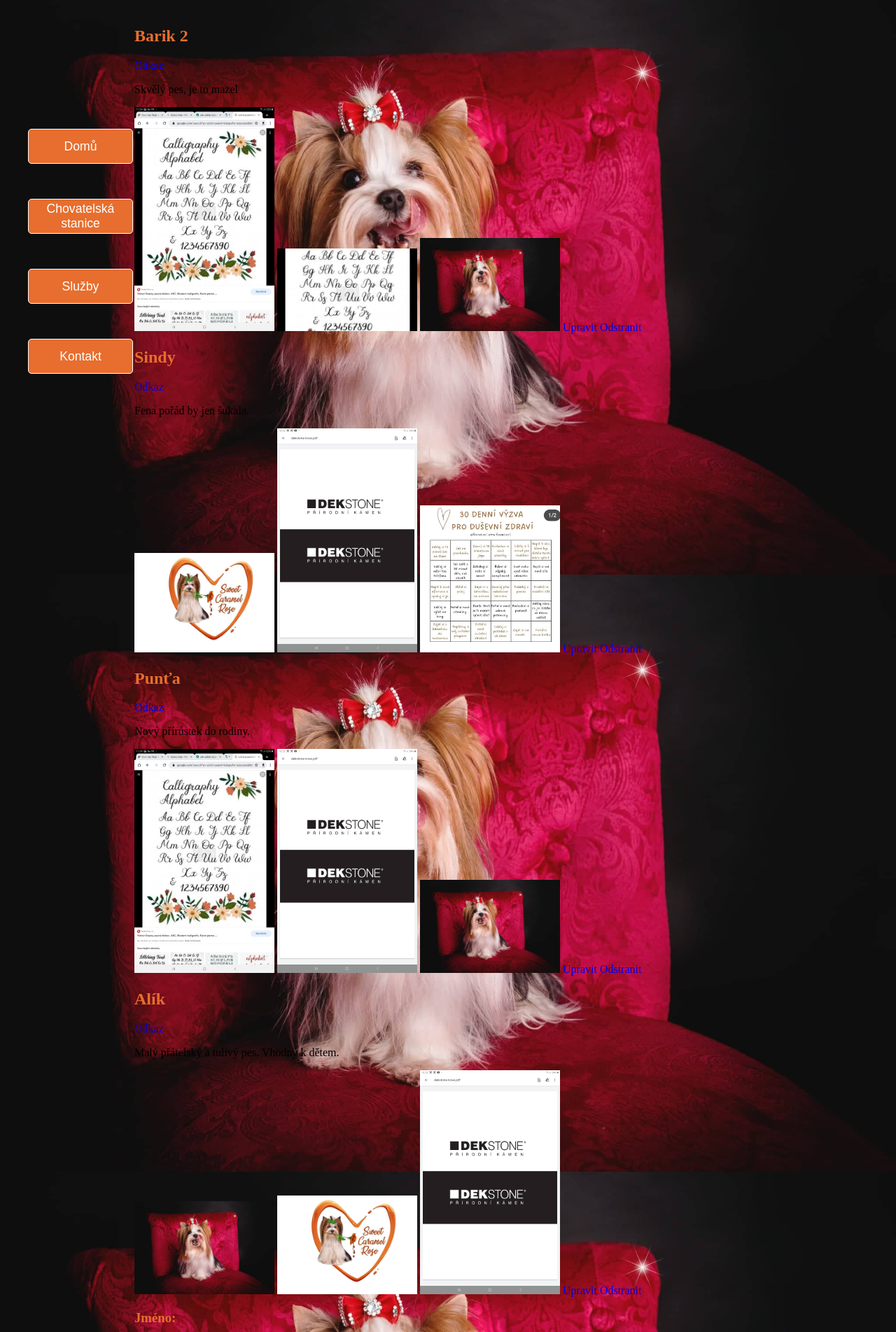
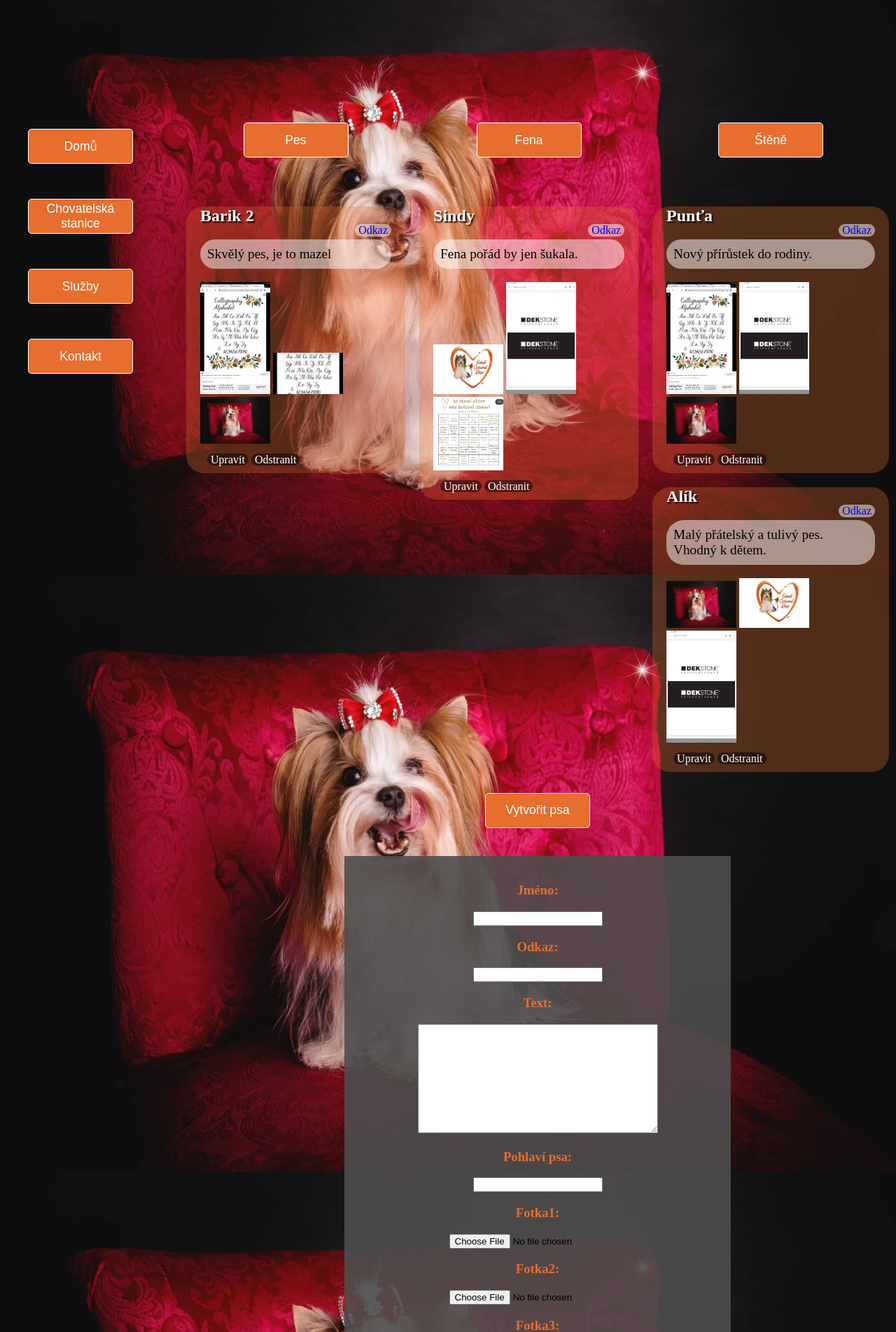
Before and after one commit to KvetoslavPrikryl/Sweet_caramel_rose_DJANGO, a Django app: page /chovatelska_stanice in a window 1280 px wide. Shown: the part 32-1935 px from the top of the page at 70% size. Run offline with Django 4.2, Linux system fonts and the light colour scheme; a user stored in the database is signed in; data comes from the database, SQL or seed files in the repository; both versions use the stored data as it was after the commit.

Commit message:
styling kennel.html

```diff
--- a/backend/static/Styles/base.css
+++ b/backend/static/Styles/base.css
@@ -69,9 +69,25 @@ header{
 /* Main */
 
 main{
-    width: 85%;
+    width: 100%;
     float: right;
     margin: 50px 0;
+}
+.form{
+    margin: 20px auto;
+    width: 50%;
+    background: rgba(78, 77, 77, 0.9);
+    padding: 20px;
+    text-align: center;
+    display: flex;
+    flex-direction: column;
+}
+.form-button{
+    margin: 20px auto;
+}
+.input{
+    margin: auto;
+    width: 50%;
 }
 
 /* Footer */
@@ -89,7 +105,7 @@ main{
     max-width: 100%;
     display: flex;
     flex-direction: column;
-    padding: 5rem 3rem 1rem 3rem;
+    padding: 5rem 3rem 1rem 13rem;
 }
 .footer-container .cont-right{
     max-width: 100%;
@@ -121,6 +137,9 @@ main{
     .main{
         width: 100%;
     }
+    .footer-container .cont-left{
+        padding: 5rem 3rem 1rem 3rem;
+    }
 }
 @media screen and (max-width:640px) {
     .footer-container{
@@ -130,7 +149,4 @@ main{
         width: 300px;
         height: 250px;
     }
-    main{
-        margin: 150px 20px;
-    }
 }
--- /dev/null
+++ b/backend/static/Styles/kennel.css
@@ -0,0 +1,50 @@
+.container{
+    width: 80%;
+    float: right;
+    text-align: center;
+    margin-top: 11.5%;
+}
+.kennel{
+    display: flex;
+}
+.kennel-dogs{
+    max-width: 33%;
+    margin: 10px;
+}
+.one-dog{
+    position: relative;
+    background: rgba(231,110,46, 0.3);
+    border-radius: 25px;
+    text-align: left;
+    padding: 0 20px;
+}
+.dog-name{
+    text-shadow: 2px 2px 2px black;
+    color: white;
+}
+.dog-link{
+    position: absolute;
+    top: 25px;
+    right: 20px;
+    background: rgba(255, 255, 255, 0.5);
+    border-radius: 25px;
+    padding: 0 5px;
+}
+.dog-text{
+    font-size: 1.2rem;
+    background: rgba(255, 255, 255, 0.5);
+    border-radius: 25px;
+    padding:10px;
+}
+.dog-img{
+    width: 100px;
+}
+.dog-edit-delete-button{
+    background: rgba(0, 0, 0, 0.5);
+    border-radius: 25px;
+    padding: 0 5px;
+    color: white;
+}
+.dog-admin{
+    padding: 10px;
+}
--- a/backend/static/Styles/service.css
+++ b/backend/static/Styles/service.css
@@ -48,7 +48,7 @@
 .delete-service{
     position: absolute;
     top:40%;
-    right:10%;
+    right:15%;
     color: black;
 }
 .service-form{
@@ -61,13 +61,11 @@
 .form-text{
     text-shadow: 2px 2px 2px rgb(0, 0, 0);
 }
-.service-form-button{
-    margin-top: 20px;
-}
 .gallery-headline{
     background: rgba(255, 255, 255, 0.4);
     text-shadow: 2px 2px 2px black;
     font-size: 3rem;
+    margin-top: 20%;
 }
 .create-gallery{
     text-align: right;
--- a/backend/website/templates/kennel.html
+++ b/backend/website/templates/kennel.html
@@ -1,55 +1,77 @@
 {% extends "base.html" %}
 {% load static %}
+{% block styling %}
+    <link rel="stylesheet", href="{% static 'Styles/kennel.css' %}">
+{% endblock %}
 
 {% block content %}
 
-    <div>
+    <div class="container">
+        <section class="kennel">
+            <div class="kennel-dogs">
+                <button class="btn">Pes</button>
                 {% for dog in dog_man %}
-            <h2>{{dog.name}}</h2>
-            <a href="{{dog.link}}">Odkaz</a>
-            <p>{{dog.body}}</p>
-            <img src="{{dog.image1.url}}" width="200">
-            <img src="{{dog.image2.url}}" width="200">
-            <img src="{{dog.image3.url}}" width="200">
+                    <div class="one-dog">
+                        <h2 class="dog-name">{{dog.name}}</h2>
+                        <a href="{{dog.link}}" class="dog-link">Odkaz</a>
+                        <p class="dog-text">{{dog.body}}</p>
+                        <img src="{{dog.image1.url}}" class="dog-img">
+                        <img src="{{dog.image2.url}}" class="dog-img">
+                        <img src="{{dog.image3.url}}" class="dog-img">
+                        <div class="dog-admin">
                             {% if user.is_authenticated %}
-                <a href="{% url 'update' dog.id %}">Upravit</a>
-                <a href="{% url 'delete-dog' dog.id %}">Odstranit</a>
+                                <a href="{% url 'update' dog.id %}" class="dog-edit-delete-button">Upravit</a>
+                                <a href="{% url 'delete-dog' dog.id %}" class="dog-edit-delete-button">Odstranit</a>
                             {% endif %}
-
+                        </div>
+                    </div>
                 {% endfor %}
+            </div>
+            <div class="kennel-dogs">
+                <button class="btn">Fena</button>
 
                 {% for dog in dog_women %}
-            <h2>{{dog.name}}</h2>
-            <a href="{{dog.link}}">Odkaz</a>
-            <p>{{dog.body}}</p>
-            <img src="{{dog.image1.url}}" width="200">
-            <img src="{{dog.image2.url}}" width="200">
-            <img src="{{dog.image3.url}}" width="200">
+                    <div class="one-dog">
+                        <h2 class="dog-name">{{dog.name}}</h2>
+                        <a href="{{dog.link}}" class="dog-link">Odkaz</a>
+                        <p class="dog-text">{{dog.body}}</p>
+                        <img src="{{dog.image1.url}}" class="dog-img">
+                        <img src="{{dog.image2.url}}" class="dog-img">
+                        <img src="{{dog.image3.url}}" class="dog-img">
+                        <div class="dog-admin">
+                            {% if user.is_authenticated %}
+                                <a href="{% url 'update' dog.id %}" class="dog-edit-delete-button">Upravit</a>
+                                <a href="{% url 'delete-dog' dog.id %}" class="dog-edit-delete-button">Odstranit</a>
+                            {% endif %}
+                        </div>
+                    </div>
+                {% endfor %}
+            </div>
+            <div class="kennel-dogs">
+                <button class="btn">Štěně</button>
+
+                {% for dog in puppy %}
+                    <div class="one-dog">
+                        <h2 class="dog-name">{{dog.name}}</h2>
+                        <a href="{{dog.link}}" class="dog-link">Odkaz</a>
+                        <p class="dog-text">{{dog.body}}</p>
+                        <img src="{{dog.image1.url}}" class="dog-img">
+                        <img src="{{dog.image2.url}}" class="dog-img">
+                        <img src="{{dog.image3.url}}" class="dog-img">
+                        <div class="dog-admin">
+                            {% if user.is_authenticated %}
+                                <a href="{% url 'update' dog.id %}" class="dog-edit-delete-button">Upravit</a>
+                                <a href="{% url 'delete-dog' dog.id %}" class="dog-edit-delete-button">Odstranit</a>
+                            {% endif %}
+                        </div>
+                    </div>
+                {% endfor %}
+            </div>
+        </section>
 
             {% if user.is_authenticated %}
-                <a href="{% url 'update' dog.id %}">Upravit</a>
-                <a href="{% url 'delete-dog' dog.id %}">Odstranit</a>
-            {% endif %}
-
-        {% endfor %}
-
-        {% for dog in puppy %}
-            <h2>{{dog.name}}</h2>
-            <a href="{{dog.link}}">Odkaz</a>
-            <p>{{dog.body}}</p>
-            <img src="{{dog.image1.url}}" width="200">
-            <img src="{{dog.image2.url}}" width="200">
-            <img src="{{dog.image3.url}}" width="200">
-
-            {% if user.is_authenticated %}
-                <a href="{% url 'update' dog.id %}">Upravit</a>
-                <a href="{% url 'delete-dog' dog.id %}">Odstranit</a>
-            {% endif %}
-
-        {% endfor %}
-    </div>
-
-    {% if user.is_authenticated %}
+                <button class="btn form-button" >Vytvořit psa</button>
+                <section class="form">
                     <form action="{% url 'kennel' %}" method="POST" enctype="multipart/form-data">
                         {% csrf_token %}
                         <h3>Jméno:</h3> {{form.name}}<br/>
@@ -59,8 +81,13 @@
                         <h3>Fotka1:</h3>{{form.image1}}<br/>
                         <h3>Fotka2:</h3>{{form.image2}}<br/>
                         <h3>Fotka3:</h3>{{form.image3}}<br/>
-            <input type="submit" value="Uložit" class="">
+                        <input type="submit" value="Uložit" class="btn form-button">
                     </form>
+                </section>
             {% endif %}
 
+    </div>
+
+
+
 {% endblock  %}
--- a/backend/website/views.py
+++ b/backend/website/views.py
@@ -46,6 +46,7 @@ def kennel(request):
         elif dog.dog_sex == "štěně":
             puppy.append(dog)
         else:
+            some_dogs.append(dog)
             print(f"Nepodařilo se přidat tyto psy: {some_dogs}")
     if request.method == "POST":
         formular = DogForm(request.POST, request.FILES)
```
Also changed, not shown: backend/static/Styles/gallery.css (+15 -6 lines), backend/website/templates/gallery.html (+13 -9 lines), backend/website/templates/service.html (+4 -4 lines), backend/db.sqlite3, backend/media/images/Dog1_4zANUwe.jpg (added), backend/media/images/Dog1_C561JkP.jpg (added), backend/media/images/Logo_9tFahYK.jpg (added), backend/media/images/Logo_bOKq0hH.jpg (added), backend/media/images/Logo_oJtObi1.jpg (added), backend/media/images/Logo_sDcBB9k.jpg (added). Lines whose indentation alone changed are shown as unchanged.
